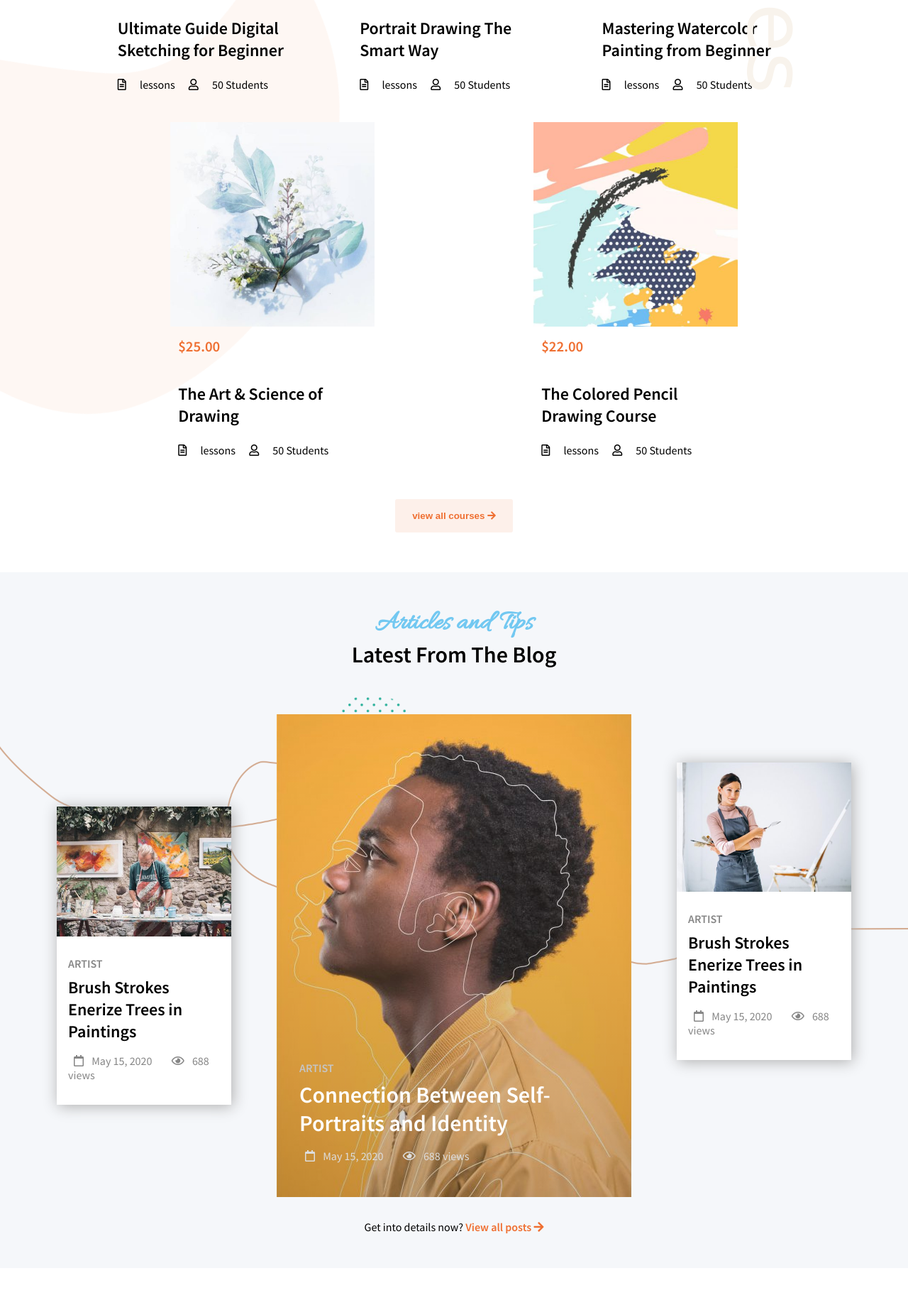
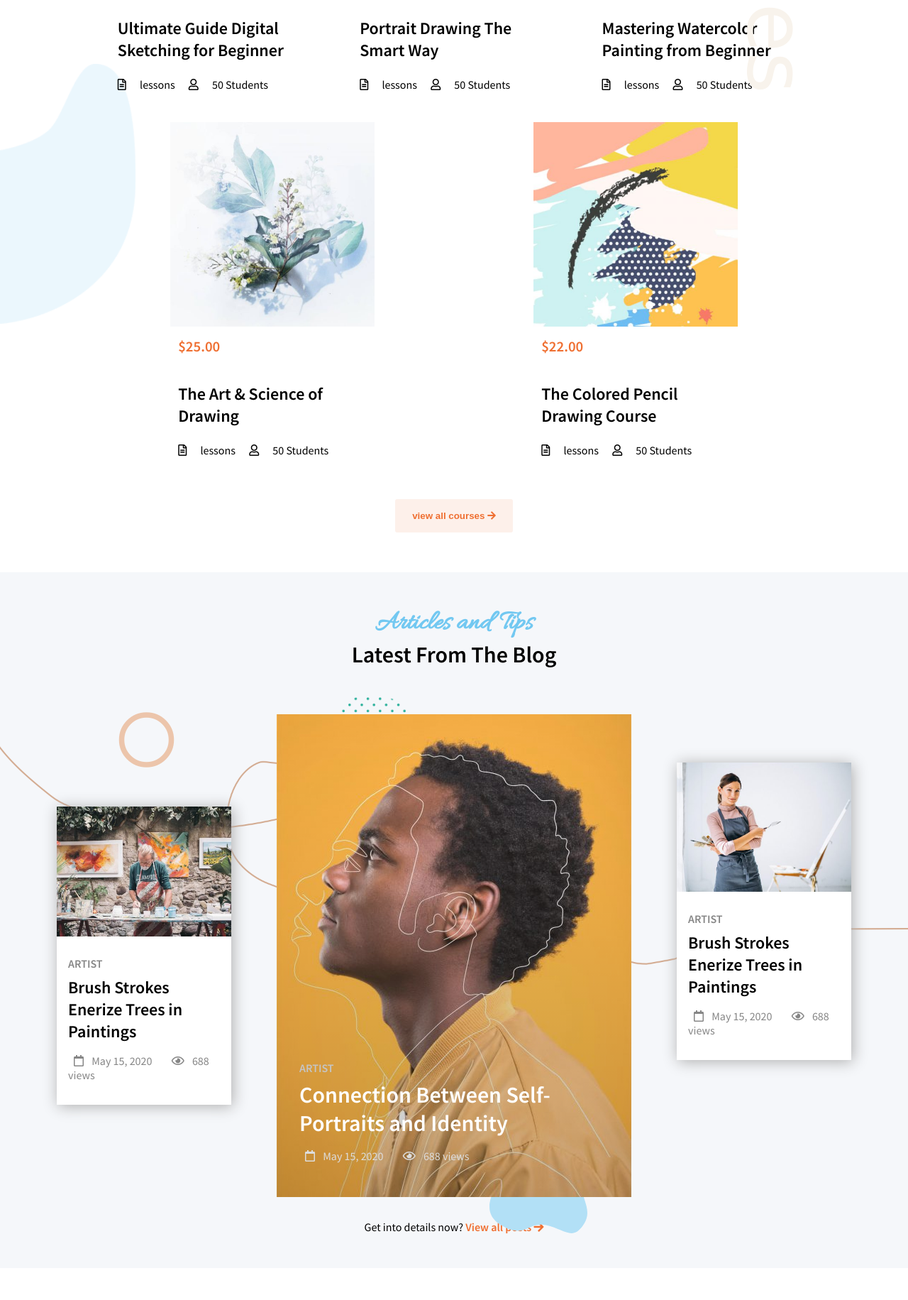
Before and after one commit to gabrivava/proj-html-vuejs, a website: page index.html in a window 1280 px wide. Shown: the part 4102-5933 px from the top of the page at 71% size. Drawn offline with nearby package versions, Linux system fonts and the light colour scheme; a web font is replaced by a local one.

Commit message:
complete blog and courses background style

```diff
--- a/index.html
+++ b/index.html
@@ -211,8 +211,8 @@
                         view all courses <i class="fas fa-arrow-right"></i>
                 </button>
                 <div class="background">
-                    <img class="n1" src="./dist/img/artist-shape-01.png" alt="">
                     <img class="n2" src="./dist/img/artist-shape-01.png" alt="">
+                    <img class="n1" src="./dist/img/img5.png" alt="">
 
                 </div>
             </div>
@@ -287,6 +287,8 @@
                 <div class="background">
                     <img src="./dist/img/maxcoach-shape-03.png" alt="">
                     <img src="./dist/img/maxcoach-shape-05-150x150.png" alt="">
+                    <img src="./dist/img/image6.svg" alt="">
+                    <i class="far fa-circle"></i>
                 </div>
             </div>
 
--- a/src/css/_blog.scss
+++ b/src/css/_blog.scss
@@ -100,6 +100,19 @@
             position: absolute;
             top: 18%;
             left: 35%;
+        }:nth-child(3) {
+            background: transparent;
+            position: absolute;
+            bottom: 5%;
+            right: 35%;
+            z-index: 1;
+        }
+        :nth-child(4) {
+            color: #ECC5AB;
+            font-size: 5rem;
+            position: absolute;
+            top: 20%;
+            left: 13%;
         }
     }
     .all_post {
--- a/src/css/_courses.scss
+++ b/src/css/_courses.scss
@@ -13,10 +13,10 @@
         position: absolute;
         .n1 {
             position: absolute;
-            left: -20%;
-            bottom: 10%;
-            transform: rotate(12deg);
+            left: 0;
+            bottom: 17%;
             z-index: -1;
+            width: 15%;
         }
         .n2 {
             position: absolute;
```
Also changed, not shown: dist/css/app.css, dist/img/image6.svg (added), dist/img/img5.png (added), dist/mix-manifest.json, src/images/image6.svg (added), src/images/img5.png (added).
